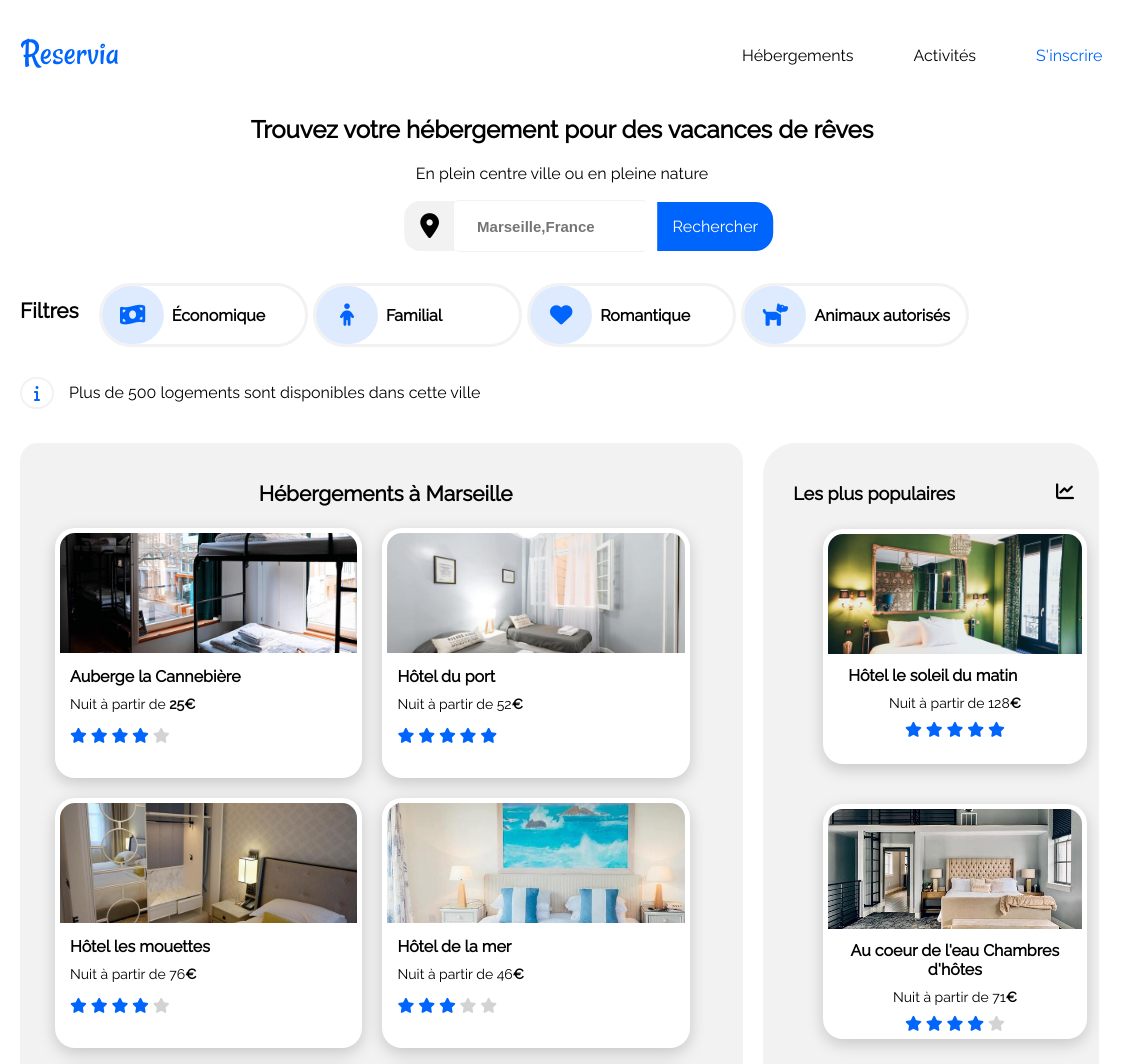
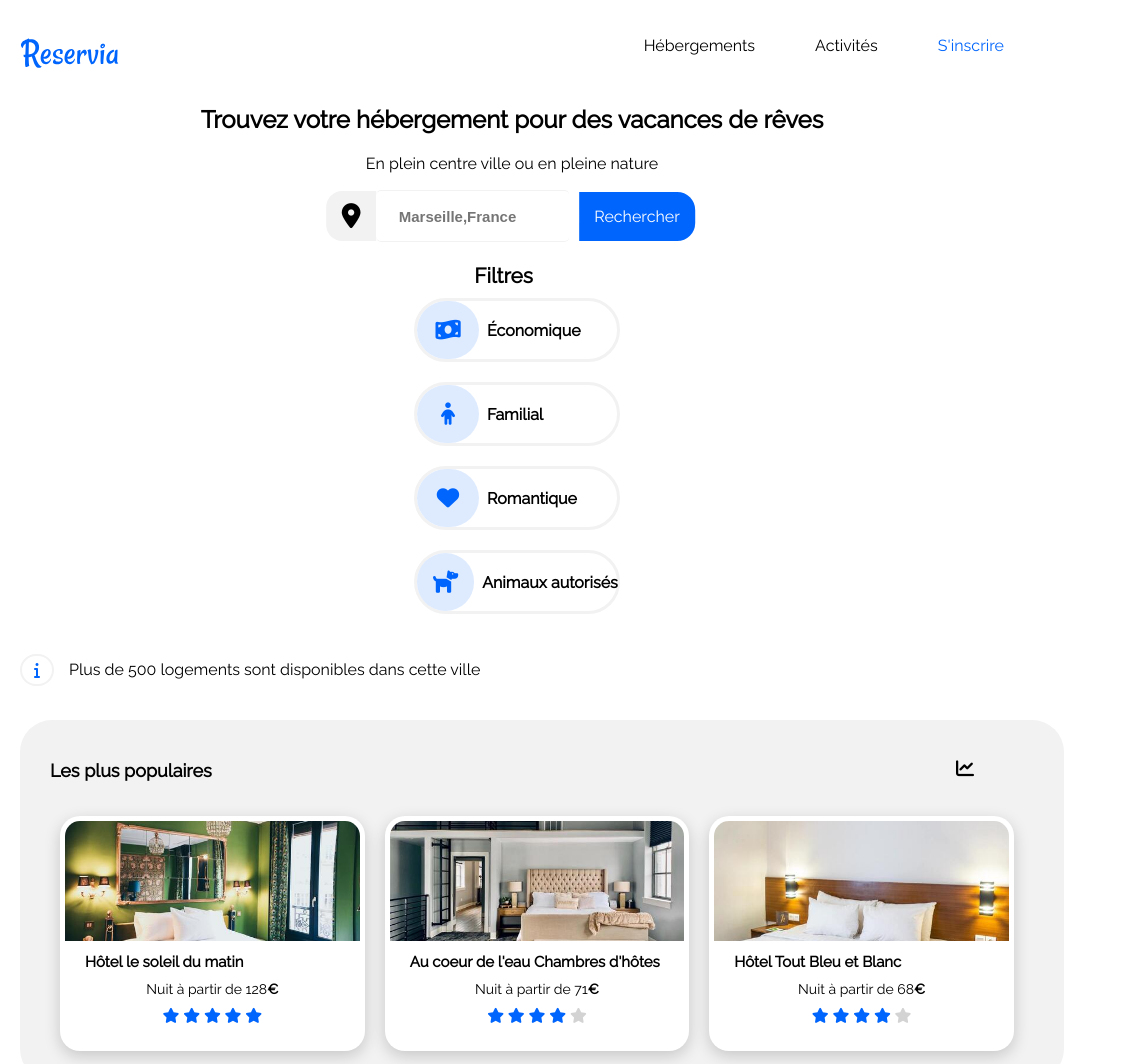
Before and after one commit to AudreyKukfisz/2_03082021, a plain HTML site: page index.html in a window 1024 px wide. Shown: the top 1064 px of the page, 1122 px wide, since content can reach past the window. Drawn offline with Linux system fonts and the light colour scheme.

Commit message:
modifications

```diff
--- a/style.css
+++ b/style.css
@@ -3,7 +3,7 @@ body{
   font-family: "Raleway", sans-serif;
 }
 
-.blocpage{
+#blocpage{
   width: 100%;
   margin: auto;
 }
@@ -455,9 +455,8 @@ footer{
   font-weight: 500;
 }
 
-/*Responsive Mobile*/
+@media screen and (max-width:646px)
 
-@media all and (max-width: 991px)
 {
 
 h2{
@@ -645,6 +644,7 @@ header ul li {
 .Activite img{
   width: 100%;
   height: 100px;
+  object-fit: cover;
 }
 
 .Activite{
@@ -670,27 +670,102 @@ header ul li {
   width: auto;
   }
 }
+@media  (min-width: 647px) and (max-width: 1024px)
+{
+
+/*NAVIGATION*/
+.contenunav{
+  margin-right: -0%;
+}
+
+.logosearch{
+  margin-left: 20px;
+}
+
+/*Filtres*/
+
+.filtres{
+   margin-left: 5px;
+   }
+
+
+.titrefiltres{
+    margin-left: -7px;
+  }
+.fam{
+    width: 20%;
+    height: 5%;
+    position: absolute;
+    top: 28%;
+    margin: 34px 0 0 55%;
+}
+
+/*Hébergements Populaires*/
+
+#pluspopulaires {
+    width: 125%;
+    margin-right: 60px;
+  }
+
+/*Hébergements*/
+
+  #Hebergements{
+   display: flex;
+   flex-wrap: wrap;
+    width: 120%;
+    margin-top: 20px;
+    margin-left: 20px;
+  }
+
+  .hebergementmarseille{
+    justify-content: center;
+  }
+
+  .hotel{
+    width: 40%;
+    margin-left: 30px;
+  }
+
+  .afficherplus{
+    position: relative;
+    margin: 50px 50px 50px 50px;
+  }
+
+/*Acticités*/
+
+  #Activites{
+     width: 100%;
+
+  }
+
+  .containerActivites{
+    padding-right: 20px;
+  }
+
+
+
 
 /*Responsive Tablette*/
 
-@media  (min-width:992px) and (max-width: 1024px) and (orientation: landscape)
+
+@media screen and (max-width: 1024px)
 {
 
-/*Recherhes*/
+
+/*NAVIGATION*/
 .contenunav{
-  margin-right: -10%;
-  margin-top: -30px;
+  width: 100%;
+  margin-right: 3%;
 }
 
 .Tit{
   text-align: center;
-  margin-right: -100px;
-  margin-top: 50px;
+
 }
 
 .logosearch {
   position: relative;
-  left: 60%;
+  left: 50%;
   transform: translateX(-50%);
   margin-bottom: 5px;
   margin-top: -15px;
@@ -698,15 +773,23 @@ header ul li {
 
 /*Filtres*/
 .titre{
-  padding-right: 1em;
+  padding-right: 2em;
 }
 
 .filtres{
-  margin-right: 30px;
+  width: 100%;
+  flex-direction: column;
+}
+
+.fam{
+  top: 25%;
+  position:static;
+
 }
 .barreFiltre {
-  width: 30%;
-  margin: 10px 5px 0 0;
+
+  margin: 10px 10px 10px 10px;
+  width: 200px;
 }
 
 /*Information*/
@@ -717,9 +800,9 @@ header ul li {
 
 /*Hébergements et Pop*/
 .hebergementetpop{
-  width: 112%;
+  width: 80%;
   margin: 25px 0 50px;
-  display: flex;
+  flex-direction: column-reverse;
 }
 
 /*Hébergements*/
@@ -727,11 +810,10 @@ header ul li {
   text-align: center;
   padding-bottom: 5px;
 }
+
 #Hebergements {
-  height: 900px;
   margin-bottom: 20px;
   border-radius: 18px;
-  margin: 0 20px 0 0;
 }
 
 .hotel h3{
@@ -749,9 +831,8 @@ header ul li {
 }
 
 .hotel{
-    width: 45%;
   height: 250px;
-    margin-left: 15px;
+  margin-left: 30px;
 }
 
 /*Hébergements Populaires*/
@@ -761,28 +842,27 @@ header ul li {
     margin-top: 40px;
 }
   #pluspopulaires {
-    height: 940px;
-    width: 25%;
+    margin-left: 0;
+
   }
 
   .hebergementspop {
-    margin: 10px 70px 0px 30px;
-    padding: 10px 0;
+   flex-direction: row;
+    margin-block: 10px;
+    margin-right: 10px;
   }
 
   .hotelpop{
     width: 150%;
     height: 235px;
     padding: 5px;
-    margin: 0 0 40px 0;
+    margin: 00 10px 0;
     font-size: 14px;
   }
 
  .hotelpop h3{
-   font-size: 16px;
    padding: 10px 20px 0px 20px;
    text-align: center;
-
 }
 
  .hotelpop p{
@@ -798,6 +878,7 @@ header ul li {
     height: 120px;
     border-radius: 15px 15px 0px 0px;
     margin: 0px 10px 2px 0px;
+    object-fit: cover;
 
   }
 
@@ -809,14 +890,13 @@ header ul li {
 }
 
 .fa-chart-line:before {
-    right: -50px;
+    right: 50px;
     color: black;
 }
 
 .afficherplus{
   width: auto;
 }
-
 
 /*Acticités*/
 
@@ -842,7 +922,7 @@ footer{
 }
 /* GRAND ECRAN */
 
-@media (min-width: 1025px) and (max-width: 1600px) {
+@media screen and (min-width: 1025px) and (max-width: 1600px) {
 #pluspopulaires {
   display: grid;
   }
```
Lines whose indentation alone changed are shown as unchanged.
